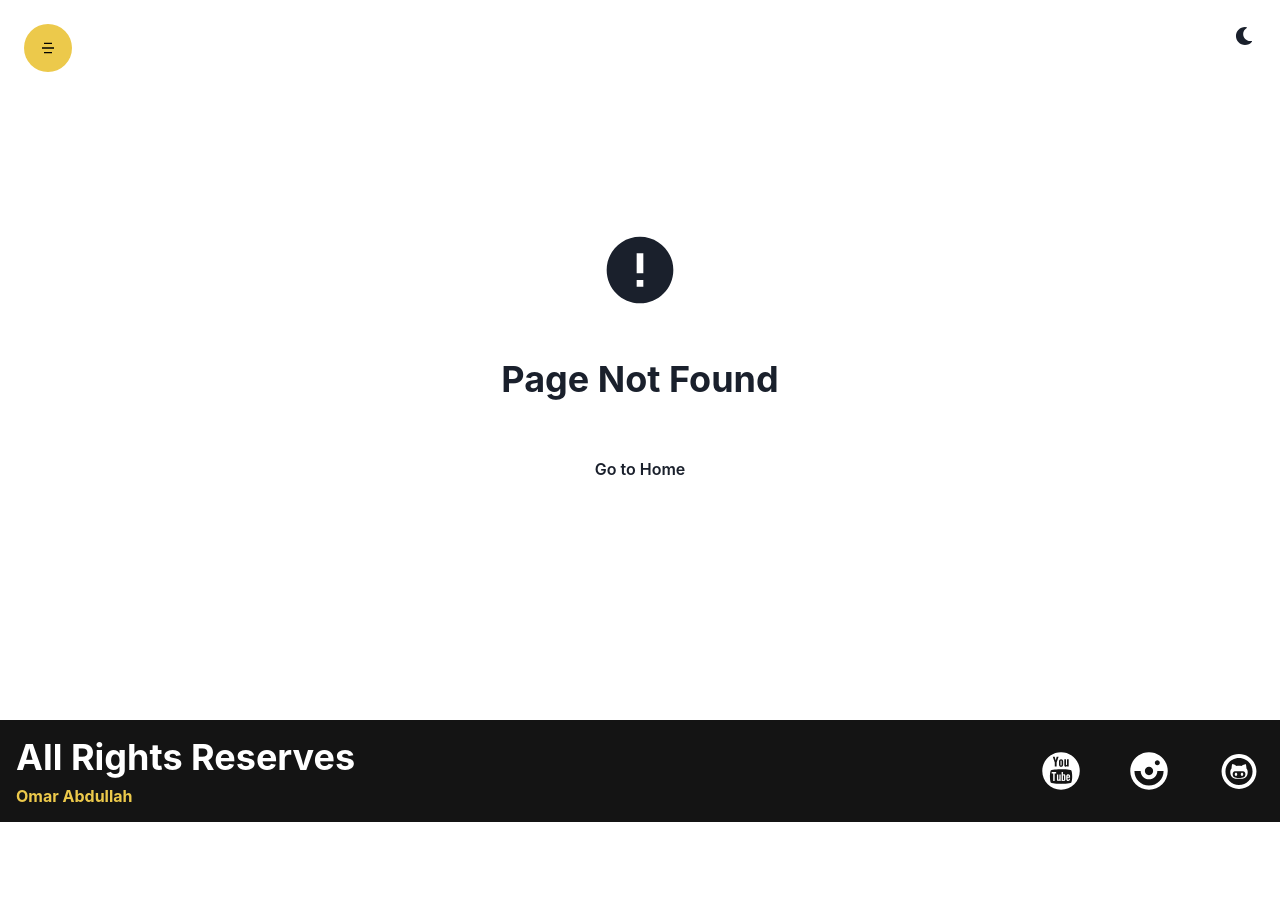
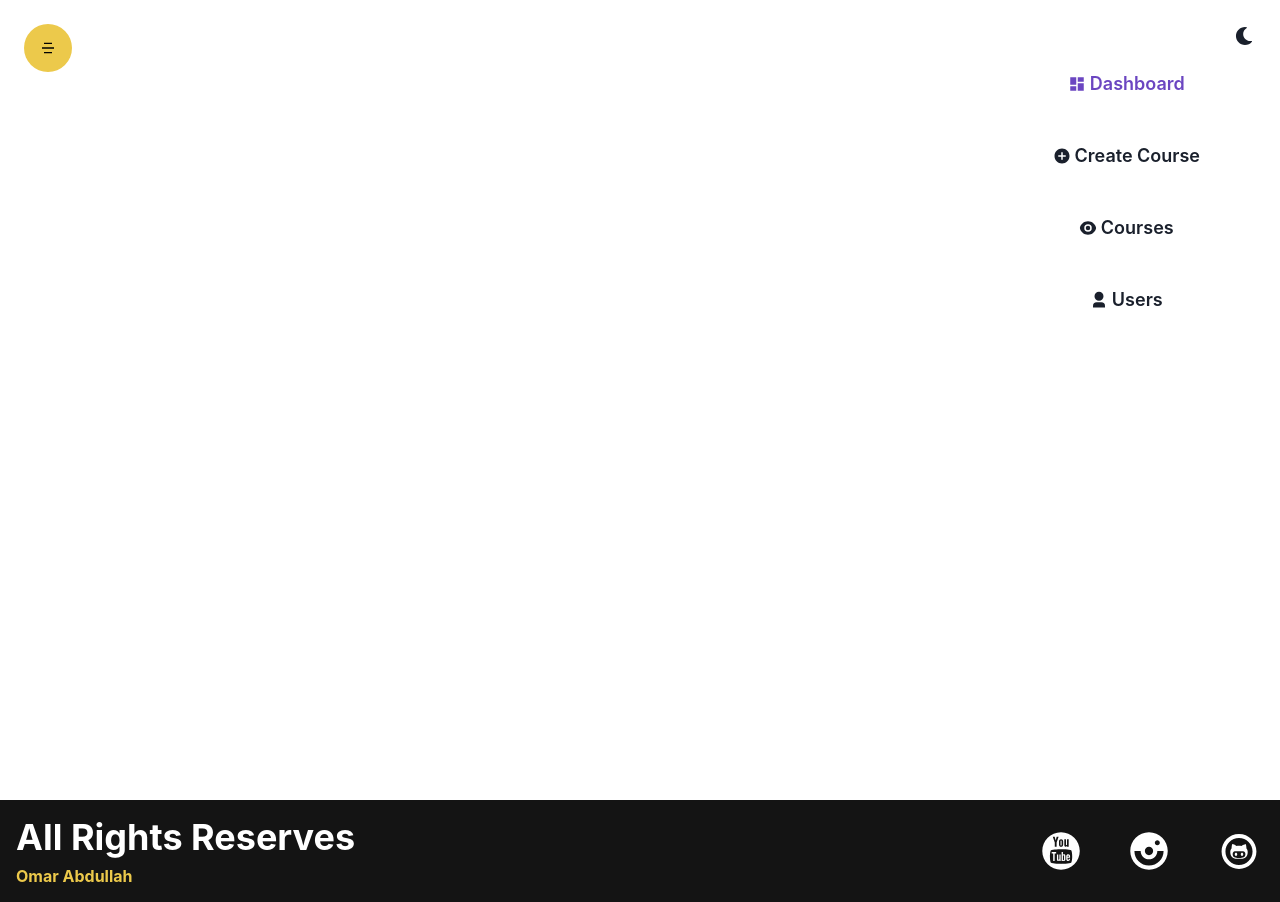
Before and after one commit to Omarabdullah99/coursebundlerclient, a React (Create React App) app: page /admin/dashboard in a window 1280 px wide. Before the commit this address had no page. Before the commit the page ends 822 px from the top, so only its background shows below. Built offline with nearby package versions, Linux system fonts and the light colour scheme.

Commit message:
slidebar-add-adminfile-video13

```diff
--- a/src/App.js
+++ b/src/App.js
@@ -1,6 +1,10 @@
 import React from 'react';
 import {BrowserRouter as Router, Routes,Route} from "react-router-dom"
 import About from './component/About/About';
+import Admincourses from './component/Admin/Admincourses/Admincourses';
+import CreateCourse from './component/Admin/CreateCourse/CreateCourse';
+import Dashboard from './component/Admin/Dashboard/Dashboard';
+import Users from './component/Admin/Users/Users';
 import ForgetPassword from './component/Auth/ForgetPassword';
 import Login from './component/Auth/Login';
 import Register from './component/Auth/Register';
@@ -45,6 +49,11 @@
     <Route path='/profile' element={<Profile></Profile>} />
     <Route path='/changepassword' element={<ChangePassword></ChangePassword>} />
     <Route path='/updateprofile' element={<UpdateProfile></UpdateProfile>} />
+    {/* Admin path routes */}
+    <Route path='/admin/dashboard' element={<Dashboard></Dashboard>} />
+    <Route path='/admin/createcourse' element={<CreateCourse></CreateCourse>} />
+    <Route path='/admin/courses' element={<Admincourses></Admincourses>} />
+    <Route path='/admin/users' element={<Users></Users>} />
     </Routes>
 
     <Footer></Footer>
--- /dev/null
+++ b/src/component/Admin/Admincourses/Admincourses.jsx
@@ -0,0 +1,24 @@
+import React from 'react'
+import { Box, Grid } from '@chakra-ui/react'
+import cursor from '../../../assets/images/cursor.png'
+import Sidebar from '../Sidebar'
+
+
+const Admincourses= () => {
+  return (
+    <Grid
+    css={{
+        cursor:`url(${cursor}), default`
+    }}
+    minH={'100vh'}
+    templateColumns={['1fr', '5fr 1fr']}
+    >
+    <Box></Box>
+    <Sidebar />
+
+    </Grid>
+
+  )
+}
+
+export default Admincourses
--- /dev/null
+++ b/src/component/Admin/CreateCourse/CreateCourse.jsx
@@ -0,0 +1,24 @@
+import React from 'react'
+import { Box, Grid } from '@chakra-ui/react'
+import cursor from '../../../assets/images/cursor.png'
+import Sidebar from '../Sidebar'
+
+
+const CreateCourse = () => {
+  return (
+    <Grid
+    css={{
+        cursor:`url(${cursor}), default`
+    }}
+    minH={'100vh'}
+    templateColumns={['1fr', '5fr 1fr']}
+    >
+    <Box></Box>
+    <Sidebar />
+
+    </Grid>
+
+  )
+}
+
+export default CreateCourse
--- /dev/null
+++ b/src/component/Admin/Dashboard/Dashboard.jsx
@@ -0,0 +1,24 @@
+import React from 'react'
+import { Box, Grid } from '@chakra-ui/react'
+import cursor from '../../../assets/images/cursor.png'
+import Sidebar from '../Sidebar'
+
+
+const Dashboard = () => {
+  return (
+    <Grid
+    css={{
+        cursor:`url(${cursor}), default`
+    }}
+    minH={'100vh'}
+    templateColumns={['1fr', '5fr 1fr']}
+    >
+    <Box></Box>
+    <Sidebar />
+
+    </Grid>
+
+  )
+}
+
+export default Dashboard
--- /dev/null
+++ b/src/component/Admin/Sidebar.jsx
@@ -0,0 +1,31 @@
+import { Button, VStack } from '@chakra-ui/react'
+import React from 'react'
+import { Link, useLocation } from 'react-router-dom'
+import {RiDashboardFill,RiEyeFill,RiUser3Fill,RiAddCircleFill}from 'react-icons/ri'
+
+const Sidebar = () => {
+  const location=useLocation()
+  return (
+   <VStack spacing={'8'} p='16' boxShadow={'-2px 0 10px rgba(107,70,193,0,5)'}>
+   <LinkButton Icon={RiDashboardFill} text="Dashboard" url={'dashboard'} active={location.pathname === '/admin/dashboard'} />
+   <LinkButton Icon={RiAddCircleFill} text="Create Course" url={'createcourse'} active={location.pathname === '/admin/createcourse'} />
+   <LinkButton Icon={RiEyeFill} text="Courses" url={'courses'} active={location.pathname === '/admin/courses'}  />
+   <LinkButton Icon={RiUser3Fill} text="Users" url={'users'} active={location.pathname === '/admin/users'} />
+
+   </VStack>
+  )
+}
+
+export default Sidebar
+function LinkButton({url,Icon,text,active}){
+  return(
+
+    <Link to={`/admin/${url}`}>
+    <Button fontSize={'large'} variant={'ghost'} colorScheme={active ?"purple":""}>
+    <Icon style={{margin:'4px'}} />
+    {text}
+    </Button>
+    </Link>
+
+  )
+}
--- /dev/null
+++ b/src/component/Admin/Users/Users.jsx
@@ -0,0 +1,24 @@
+import React from 'react'
+import { Box, Grid } from '@chakra-ui/react'
+import cursor from '../../../assets/images/cursor.png'
+import Sidebar from '../Sidebar'
+
+
+const Users = () => {
+  return (
+    <Grid
+    css={{
+        cursor:`url(${cursor}), default`
+    }}
+    minH={'100vh'}
+    templateColumns={['1fr', '5fr 1fr']}
+    >
+    <Box></Box>
+    <Sidebar />
+
+    </Grid>
+
+  )
+}
+
+export default Users
```
